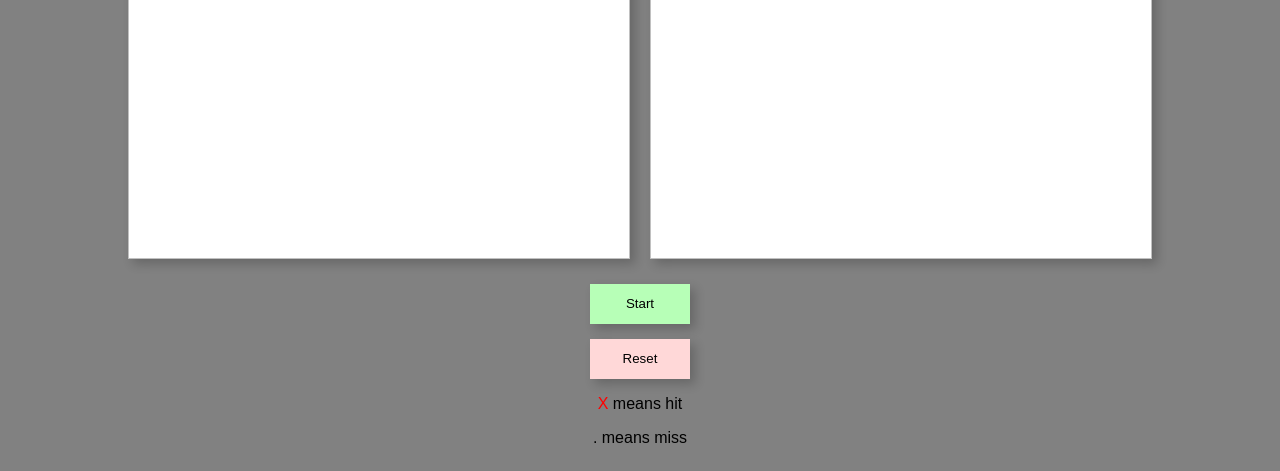
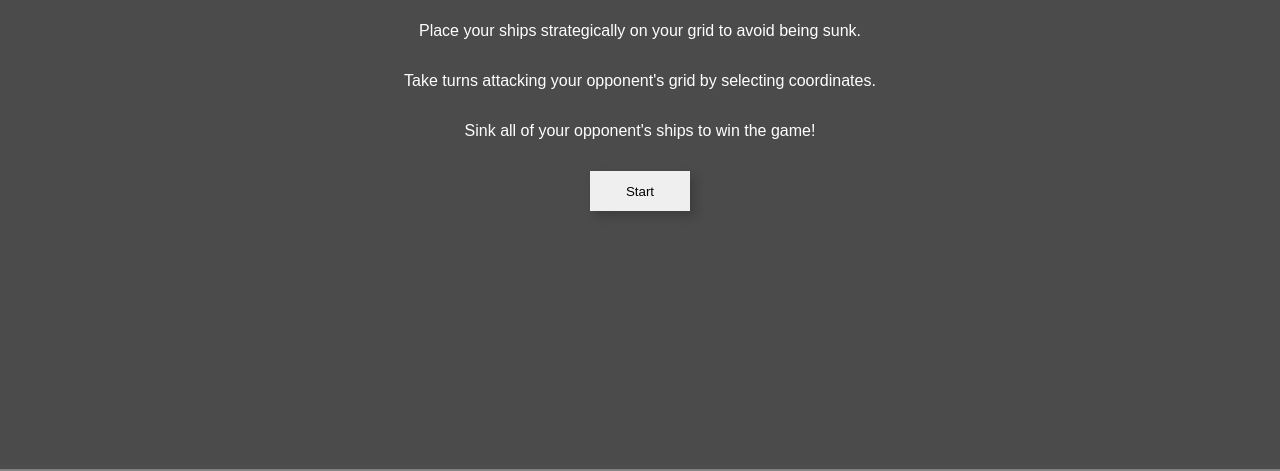
Before and after one commit to RohithAchar/battleship-game, a website built with webpack: page src/index.html in a window 1280 px wide. Shown: the part 331-802 px from the top of the page. Built offline with nearby package versions, Linux system fonts and the light colour scheme; a web font is replaced by a local one.

Commit message:
added instruction modal

```diff
--- /dev/null
+++ b/src/DOM/instruction.js
@@ -0,0 +1,16 @@
+export default (function(){
+    const wrapper = document.querySelector('.instruction-modal');
+    const instruction1 = document.createElement('p');
+    instruction1.textContent = 'Place your ships strategically on your grid to avoid being sunk.';
+    const instruction2 = document.createElement('p');
+    instruction2.textContent = 'Take turns attacking your opponent\'s grid by selecting coordinates.';
+    const instruction3 = document.createElement('p');
+    instruction3.textContent = 'Sink all of your opponent\'s ships to win the game!';
+    const startBtn = document.createElement('button');
+    startBtn.textContent = 'Start';
+    startBtn.style.cursor = 'pointer';
+    startBtn.addEventListener('click', () => {
+        wrapper.style.display = 'none';
+    })
+    wrapper.append(instruction1, instruction2, instruction3, startBtn);
+})();
--- a/src/index.html
+++ b/src/index.html
@@ -6,6 +6,9 @@
     <title>Battleship</title>
 </head>
 <body>
+    <div class="instruction-modal">
+        <h1>How play</h1>
+    </div>
     <div class="modal hide"></div>
     <div class="flex-container">
         <div class="container">
--- a/src/index.js
+++ b/src/index.js
@@ -1,5 +1,6 @@
 import dom from './DOM/dom'
 import './styles/style.css'
+import instruction from './DOM/instruction';
 
 const startBtn = document.getElementById('start-btn');
 startBtn.addEventListener('click', () => {
--- a/src/styles/style.css
+++ b/src/styles/style.css
@@ -80,6 +80,19 @@ button{
 .hide{
     display: none;
 }
+.instruction-modal{
+    position: absolute;
+    left: 0;
+    top: 0;
+    width: 100vw;
+    height: 100vh;
+    background-color: rgb(75, 75, 75);
+    display: flex;
+    flex-direction: column;
+    justify-content: center;
+    align-items: center;
+    color: #fff;
+}
 
 /* ships info */
 #enemy-ship-info {
```
Also changed, not shown: dist/bundle.js, dist/index.html.
